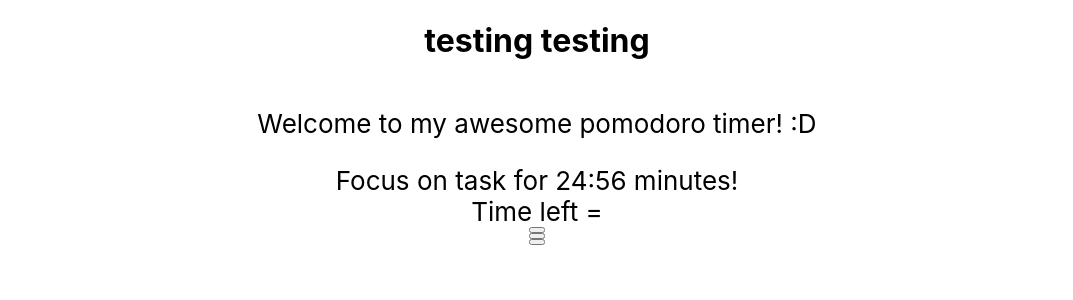
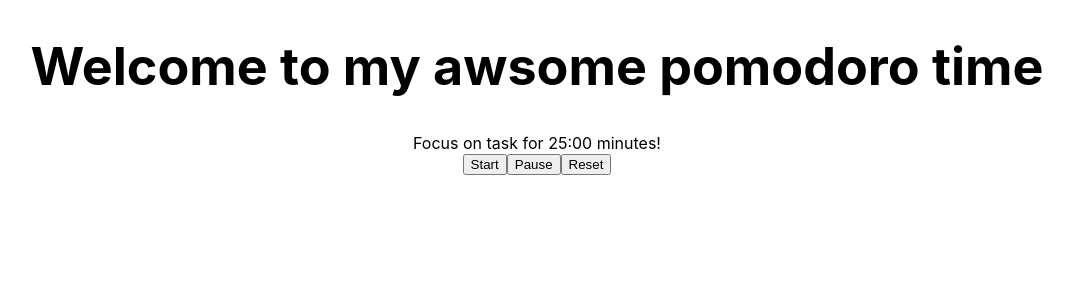
Before and after one commit to gulistanboylu/react-pomodoro-timer, a React (Create React App) app: page / in a window 1280 px wide. Shown: the top 300 px of the page, without its empty margins (103-1176 px from the left). Built offline with nearby package versions, Linux system fonts and the light colour scheme.

Commit message:
Set initial state for timer and add function to start button

```diff
--- a/src/App.js
+++ b/src/App.js
@@ -6,23 +6,15 @@ class App extends Component {
   state = {
     minutes: 25
   }
+
   handleStartTimer () {
-    console.log('timer is starting')
+    const fiveMinutes = 60 * this.state.minutes
+    const display = document.querySelector('#time')
+    this.startTimer(fiveMinutes, display)
   }
 
-  handlePauseTimer () {
-    console.log('pause timer')
-  }
-
-  handleStopTimer () {
-    console.log('stop timer')
-  }
-
-  componentDidMount () {
-    console.log('MOUNTED')
-    console.log(this.state.minutes)
-    function startTimer (duration, display) {
-      var timer = duration; var minutes; var seconds
+  startTimer (duration, display) {
+    let timer = duration; let minutes; let seconds
     setInterval(function () {
       minutes = parseInt(timer / 60, 10)
       seconds = parseInt(timer % 60, 10)
@@ -38,29 +30,29 @@ class App extends Component {
     }, 1000)
   }
 
-    let minutes = this.state.minutes
-    window.onload = function () {
+  handlePauseTimer () {
+    console.log('pause timer')
+  }
 
-      var fiveMinutes = 60 * minutes
-      var display = document.querySelector('#time')
-      startTimer(fiveMinutes, display)
+  handleStopTimer () {
+    console.log('stop timer')
   }
+
+  componentDidMount () {
   }
 
   render () {
     return (
       <div className='App'>
-        <h1>testing testing</h1>
         <header className='App-header'>
-          <p>
-           Welcome to my awesome pomodoro timer! :D
-          </p>
+          <h1>Welcome to my awsome pomodoro time</h1>
+        </header>
+        <div>
         <div>Focus on task for <span id='time'>25:00</span> minutes!</div>
-          <div>Time left = <span id='timer' /></div>
-          <button name='start' onClick={this.handleStartTimer} />
-          <button name='pause' onClick={this.handlePauseTimer} />
-          <button name='reset' onClick={this.handleStopTimer} />
-        </header>
+          <button name='start' onClick={this.handleStartTimer.bind(this)}>Start</button>
+          <button name='pause' onClick={this.handlePauseTimer.bind(this)}>Pause</button>
+          <button name='reset' onClick={this.handleStopTimer.bind(this)}>Reset</button>
+        </div>
       </div>)
   }
 }
--- a/src/TomatoButton.js
+++ /dev/null
@@ -1,9 +0,0 @@
-import React, { Component } from 'react'
-
-class TomatoButton extends Component {
-  render () {
-    return <button>{this.props.name}</button>
-  }
-}
-
-export default TomatoButton
```
Lines whose indentation alone changed are shown as unchanged.
